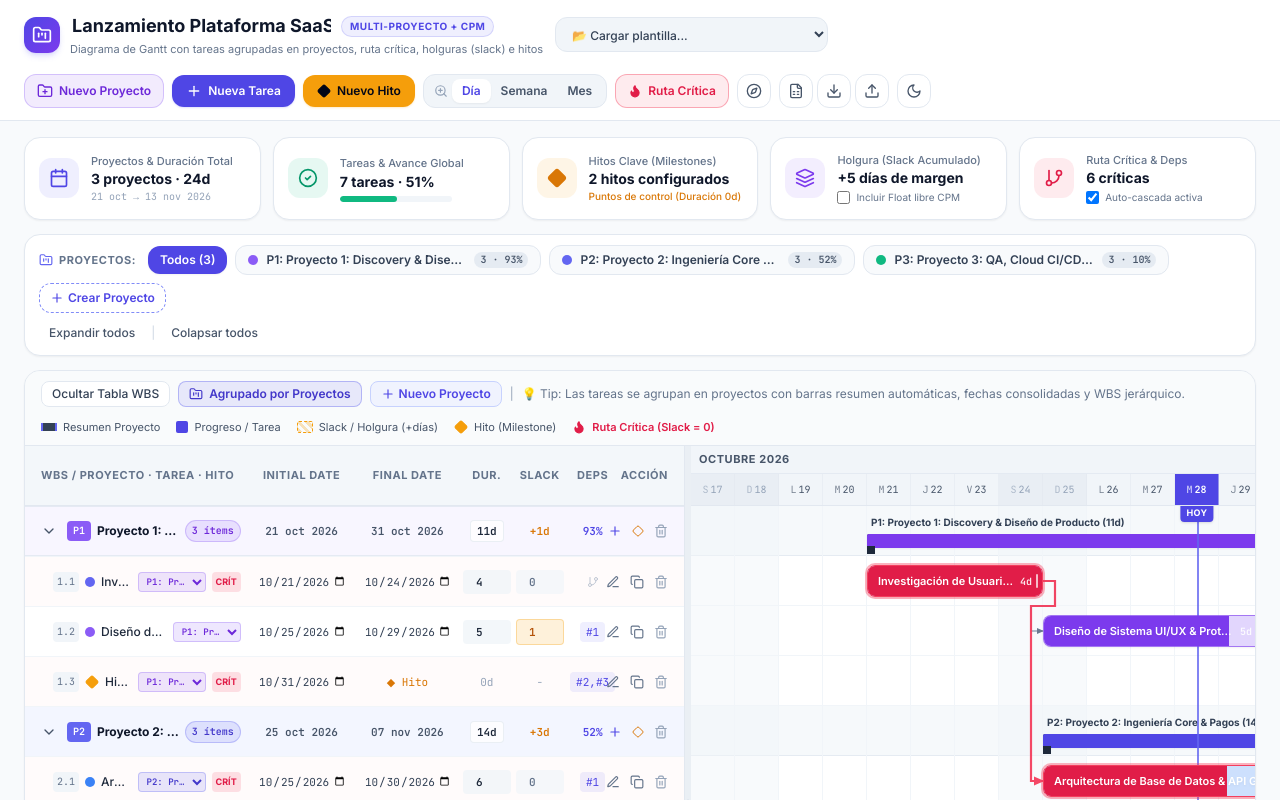
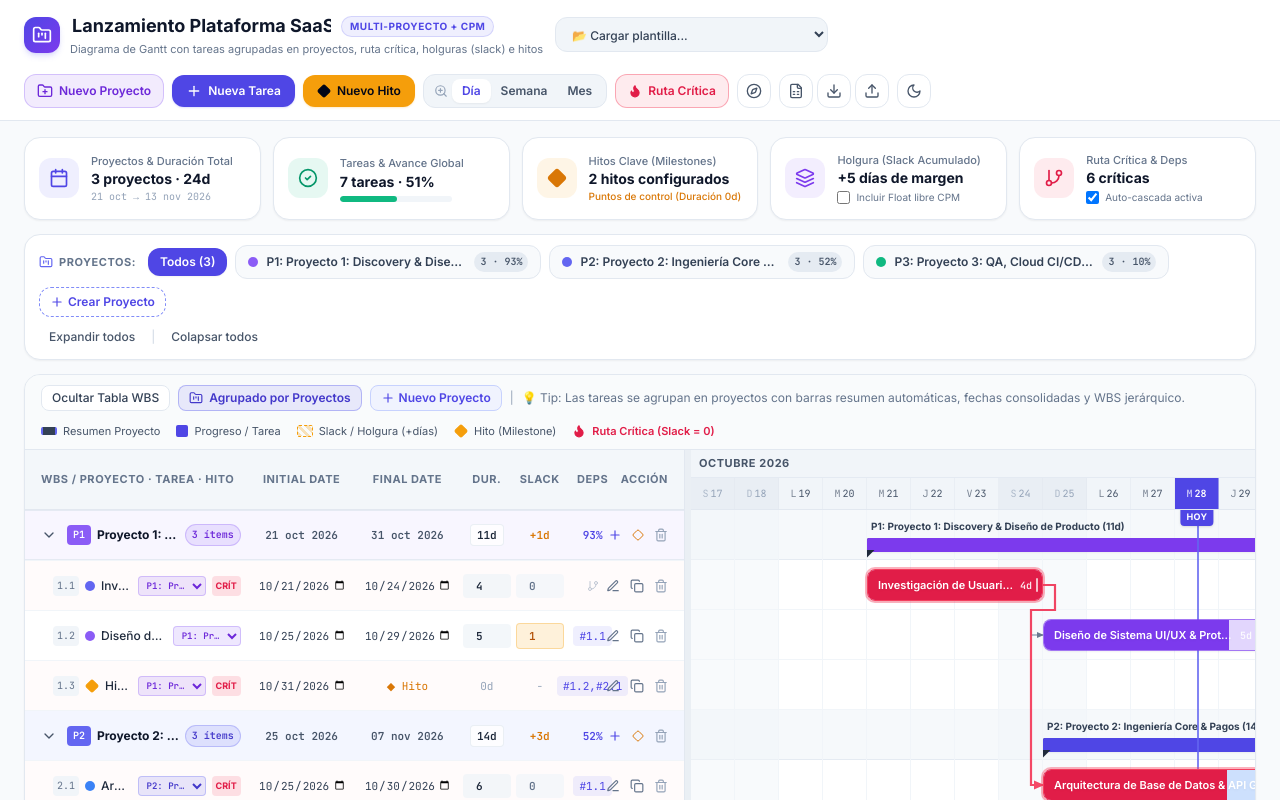
Before and after one commit to francobellu/Gantt-Planner, a React (Vite) app: page / in a window 1280 px wide. Shown: the top 800 px of the page. Built offline with nearby package versions, Linux system fonts and the light colour scheme.

Commit message:
fix(projects): sync hierarchical WBS codes, live drag project rollup, legacy JSON import, and bracket CSS

```diff
--- a/src/App.tsx
+++ b/src/App.tsx
@@ -159,14 +159,31 @@ export function App() {
     }
   }, [projectName, projects, items]);
 
-  // Compute enriched items with WBS, Slack End Dates, Critical Path (CPM), and Conflict flags
-  const computedItems = useMemo(() => computeGanttMetrics(items), [items]);
+  // Compute base enriched items with WBS, Slack End Dates, Critical Path (CPM), and Conflict flags
+  const baseComputedItems = useMemo(() => computeGanttMetrics(items), [items]);
 
   // Compute project groups with rolled-up dates, durations, and hierarchical WBS
   const projectGroups = useMemo(
-    () => groupItemsByProject(computedItems, projects),
-    [computedItems, projects]
+    () => groupItemsByProject(baseComputedItems, projects),
+    [baseComputedItems, projects]
   );
+
+  // Synchronized list of projects (including any auto-recovered orphan project groups)
+  const effectiveProjects = useMemo(
+    () => projectGroups.map((g) => g.project),
+    [projectGroups]
+  );
+
+  // Enrich computedItems with hierarchical wbsCode (e.g. 1.1, 1.2, 2.1) and resolved projectId
+  const computedItems = useMemo(() => {
+    const enrichedMap = new Map<string, ComputedGanttItem>();
+    for (const group of projectGroups) {
+      for (const it of group.items) {
+        enrichedMap.set(it.id, it);
+      }
+    }
+    return baseComputedItems.map((it) => enrichedMap.get(it.id) || it);
+  }, [baseComputedItems, projectGroups]);
 
   // Project KPI metrics
   const metrics = useMemo(() => {
@@ -317,26 +334,26 @@ export function App() {
   };
 
   const handleUpdateProject = (updatedProj: GanttProject) => {
-    setProjects((prev) =>
-      prev.map((p) => (p.id === updatedProj.id ? updatedProj : p))
+    setProjects(() =>
+      effectiveProjects.map((p) => (p.id === updatedProj.id ? updatedProj : p))
     );
   };
 
   const handleToggleProjectCollapse = (projectId: string) => {
-    setProjects((prev) =>
-      prev.map((p) =>
+    setProjects(() =>
+      effectiveProjects.map((p) =>
         p.id === projectId ? { ...p, collapsed: !p.collapsed } : p
       )
     );
   };
 
   const handleExpandCollapseAll = (collapsed: boolean) => {
-    setProjects((prev) => prev.map((p) => ({ ...p, collapsed })));
+    setProjects(() => effectiveProjects.map((p) => ({ ...p, collapsed })));
   };
 
   const handleDeleteProject = (projectId: string) => {
-    if (projects.length <= 1) return;
-    const remaining = projects.filter((p) => p.id !== projectId);
+    if (effectiveProjects.length <= 1) return;
+    const remaining = effectiveProjects.filter((p) => p.id !== projectId);
     const fallbackId = remaining[0].id;
     setProjects(remaining);
     setItems((prev) =>
@@ -375,7 +392,11 @@ export function App() {
   };
 
   const handleExportJSON = () => {
-    const payload = JSON.stringify({ projectName, projects, items }, null, 2);
+    const payload = JSON.stringify(
+      { projectName, projects: effectiveProjects, items },
+      null,
+      2
+    );
     const blob = new Blob([payload], { type: 'application/json' });
     const url = URL.createObjectURL(blob);
     const a = document.createElement('a');
@@ -386,7 +407,12 @@ export function App() {
   };
 
   const handleExportCSV = () => {
-    const projectMap = new Map(projects.map((p) => [p.id, p.name]));
+    const projectMap = new Map(
+      projectGroups.map((g) => [g.project.id, g.project.name])
+    );
+    const orderedItems = groupByProject
+      ? projectGroups.flatMap((g) => g.items)
+      : computedItems;
     const headers = [
       'WBS',
       'Proyecto',
@@ -401,8 +427,8 @@ export function App() {
       'Ruta Critica',
       'Responsable',
     ];
-    const rows = computedItems.map((it) => [
-      it.wbs,
+    const rows = orderedItems.map((it) => [
+      groupByProject ? it.wbsCode || it.wbs : it.wbs,
       `"${(projectMap.get(it.projectId || '') || 'General').replace(/"/g, '""')}"`,
       it.type === 'milestone' ? 'Hito' : 'Tarea',
       `"${it.name.replace(/"/g, '""')}"`,
@@ -433,19 +459,33 @@ export function App() {
       try {
         const parsed = JSON.parse(String(ev.target?.result));
         if (Array.isArray(parsed.items)) {
+          const importedName = parsed.projectName || projectName;
           if (parsed.projectName) setProjectName(parsed.projectName);
-          if (Array.isArray(parsed.projects) && parsed.projects.length > 0) {
-            setProjects(
-              parsed.projects.map((raw: Partial<GanttProject>, i: number) =>
-                sanitizeProject(raw, i)
-              )
-            );
-          }
-          setItems(
-            parsed.items.map((raw: Partial<GanttItem>, i: number) =>
-              sanitizeGanttItem(raw, i)
-            )
+          const cleanItems = parsed.items.map((raw: Partial<GanttItem>, i: number) =>
+            sanitizeGanttItem(raw, i)
           );
+          const baseProjects =
+            Array.isArray(parsed.projects) && parsed.projects.length > 0
+              ? parsed.projects.map((raw: Partial<GanttProject>, i: number) =>
+                  sanitizeProject(raw, i)
+                )
+              : [
+                  sanitizeProject(
+                    {
+                      id: 'proj-default',
+                      name: importedName || 'Proyecto General',
+                      color: 'indigo',
+                      collapsed: false,
+                    },
+                    0
+                  ),
+                ];
+          const syncedGroups = groupItemsByProject(
+            computeGanttMetrics(cleanItems),
+            baseProjects
+          );
+          setProjects(syncedGroups.map((g) => g.project));
+          setItems(cleanItems);
           setSelectedProjectId('all');
         }
       } catch {
@@ -810,7 +850,7 @@ export function App() {
                     P{group.projectIndex}: {group.project.name}
                   </span>
                   <span
-                    className={`font-mono text-[10px] px-1.5 py-0.2 rounded-full ${
+                    className={`font-mono text-[10px] px-1.5 py-0.5 rounded-full ${
                       isSelected
                         ? 'bg-white/20 text-white'
                         : 'bg-slate-200/80 dark:bg-slate-700 text-slate-600 dark:text-slate-300'
@@ -935,7 +975,7 @@ export function App() {
         {/* Interactive Split-Pane Gantt Chart & WBS Table with Project Grouping */}
         <GanttWorkspace
           items={computedItems}
-          projects={projects}
+          projects={effectiveProjects}
           groupByProject={groupByProject}
           selectedProjectId={selectedProjectId}
           zoom={zoom}
@@ -964,7 +1004,7 @@ export function App() {
         initialItem={editingItem}
         defaultType={defaultModalType}
         defaultProjectId={defaultModalProjectId}
-        projects={projects}
+        projects={effectiveProjects}
         onCreateProject={handleCreateProject}
         allItems={computedItems}
       />
--- a/src/components/GanttWorkspace.tsx
+++ b/src/components/GanttWorkspace.tsx
@@ -198,11 +198,60 @@ export const GanttWorkspace: React.FC<GanttWorkspaceProps> = ({
   // Day column width according to zoom level
   const dayWidth = zoom === 'day' ? 44 : zoom === 'week' ? 28 : 16;
 
+  // Apply live drag preview delta to items so project summary bars and rolled-up dates update in real time while dragging
+  const effectiveItems = useMemo(() => {
+    if (!dragState || dragState.dayDelta === 0) return items;
+    return items.map((it) => {
+      if (it.id !== dragState.itemId) return it;
+      if (dragState.mode === 'move') {
+        const newStart = formatDateISO(addDays(dragState.origStart, dragState.dayDelta));
+        const newEnd =
+          it.type === 'milestone'
+            ? newStart
+            : calculateEndDateFromDuration(newStart, dragState.origDuration, 'task');
+        const newSlackEnd = formatDateISO(
+          addDays(parseDateSafe(newEnd), Math.max(0, it.slack || 0))
+        );
+        return {
+          ...it,
+          startDate: newStart,
+          endDate: newEnd,
+          slackEndDate: newSlackEnd,
+        };
+      }
+      if (dragState.mode === 'resize' && it.type === 'task') {
+        const newDur = Math.max(1, dragState.origDuration + dragState.dayDelta);
+        const newEnd = calculateEndDateFromDuration(it.startDate, newDur, 'task');
+        const newSlackEnd = formatDateISO(
+          addDays(parseDateSafe(newEnd), Math.max(0, it.slack || 0))
+        );
+        return {
+          ...it,
+          duration: newDur,
+          endDate: newEnd,
+          slackEndDate: newSlackEnd,
+        };
+      }
+      return it;
+    });
+  }, [items, dragState]);
+
   // Group items into projects with rolled-up dates, durations, and hierarchical WBS
   const allProjectGroups = useMemo(
-    () => groupItemsByProject(items, projects),
-    [items, projects]
+    () => groupItemsByProject(effectiveItems, projects),
+    [effectiveItems, projects]
   );
+
+  // Fast lookup map of enriched items (including wbsCode) by ID
+  const enrichedItemById = useMemo(() => {
+    const map = new Map<string, ComputedGanttItem>();
+    for (const g of allProjectGroups) {
+      for (const it of g.items) {
+        map.set(it.id, it);
+      }
+    }
+    return map;
+  }, [allProjectGroups]);
 
   const visibleProjectGroups = useMemo(() => {
     if (!selectedProjectId || selectedProjectId === 'all') {
@@ -538,7 +587,7 @@ export const GanttWorkspace: React.FC<GanttWorkspaceProps> = ({
         {/* Visual Legend */}
         <div className="flex flex-wrap items-center gap-4 text-[11px] text-slate-600 dark:text-slate-400">
           <span className="flex items-center gap-1.5">
-            <span className="w-4 h-2 rounded-xs bg-slate-700 dark:bg-slate-300 inline-block border-x-2 border-indigo-500" />
+            <span className="w-4 h-2 rounded-sm bg-slate-700 dark:bg-slate-300 inline-block border-x-2 border-indigo-500" />
             Resumen Proyecto
           </span>
           <span className="flex items-center gap-1.5">
@@ -711,7 +760,7 @@ export const GanttWorkspace: React.FC<GanttWorkspaceProps> = ({
                               >
                                 <Diamond className="w-3 h-3" />
                               </button>
-                              {projects.length > 1 && onDeleteProject && (
+                              {allProjectGroups.length > 1 && onDeleteProject && (
                                 <button
                                   type="button"
                                   onClick={() => onDeleteProject(group.project.id)}
@@ -774,7 +823,7 @@ export const GanttWorkspace: React.FC<GanttWorkspaceProps> = ({
                               className="w-full bg-transparent font-medium text-slate-800 dark:text-slate-100 truncate focus:bg-white dark:focus:bg-slate-800 focus:px-1.5 focus:py-0.5 rounded outline-none focus:ring-1 focus:ring-indigo-500"
                               title={`${item.name} (${group.project.name})`}
                             />
-                            {projects.length > 1 && (
+                            {allProjectGroups.length > 1 && (
                               <select
                                 value={group.project.id}
                                 onChange={(e) =>
@@ -788,9 +837,9 @@ export const GanttWorkspace: React.FC<GanttWorkspaceProps> = ({
                                 }`}
                                 title={`Proyecto: ${group.project.name} (cambiar de proyecto)`}
                               >
-                                {projects.map((p, idx) => (
-                                  <option key={p.id} value={p.id}>
-                                    P{idx + 1}: {p.name}
+                                {allProjectGroups.map((g) => (
+                                  <option key={g.project.id} value={g.project.id}>
+                                    P{g.projectIndex}: {g.project.name}
                                   </option>
                                 ))}
                               </select>
@@ -953,8 +1002,11 @@ export const GanttWorkspace: React.FC<GanttWorkspaceProps> = ({
                                 <span>
                                   {item.dependencies
                                     .map((depId) => {
-                                      const found = items.find((x) => x.id === depId);
-                                      return found ? `#${found.wbs}` : '';
+                                      const found = enrichedItemById.get(depId);
+                                      if (!found) return '';
+                                      return groupByProject
+                                        ? `#${found.wbsCode || found.wbs}`
+                                        : `#${found.wbs}`;
                                     })
                                     .filter(Boolean)
                                     .join(',')}
@@ -1357,9 +1409,9 @@ export const GanttWorkspace: React.FC<GanttWorkspaceProps> = ({
                             className={`h-full rounded-tl-sm transition-all ${projTheme.fillBg}`}
                           />
                           {/* Left Bracket Downward Cap */}
-                          <div className="absolute -bottom-1.5 left-0 w-2 h-2 bg-slate-800 dark:bg-slate-200 clip-path-bracket-left rounded-bl-xs" />
+                          <div className="absolute -bottom-1.5 left-0 w-2 h-2 bg-slate-800 dark:bg-slate-200 clip-path-bracket-left" />
                           {/* Right Bracket Downward Cap */}
-                          <div className="absolute -bottom-1.5 right-0 w-2 h-2 bg-slate-800 dark:bg-slate-200 clip-path-bracket-right rounded-br-xs" />
+                          <div className="absolute -bottom-1.5 right-0 w-2 h-2 bg-slate-800 dark:bg-slate-200 clip-path-bracket-right" />
                         </div>
                       </div>
                     </div>
@@ -1448,16 +1500,16 @@ export const GanttWorkspace: React.FC<GanttWorkspaceProps> = ({
                               <span>
                                 #{item.wbsCode || item.wbs} ◆ {item.name}
                               </span>
-                              <span className="px-1.5 py-0.2 rounded bg-indigo-500/30 text-indigo-200 text-[10px] font-normal">
+                              <span className="px-1.5 py-0.5 rounded bg-indigo-500/30 text-indigo-200 text-[10px] font-normal">
                                 📁 {group.project.name}
                               </span>
                               {item.assignee && (
-                                <span className="px-1.5 py-0.2 rounded bg-slate-700 text-slate-200 text-[10px] font-normal">
+                                <span className="px-1.5 py-0.5 rounded bg-slate-700 text-slate-200 text-[10px] font-normal">
                                   👤 {item.assignee}
                                 </span>
                               )}
                               {item.isCritical && (
-                                <span className="px-1.5 py-0.2 rounded bg-rose-500/30 text-rose-300 text-[10px]">
+                                <span className="px-1.5 py-0.5 rounded bg-rose-500/30 text-rose-300 text-[10px]">
                                   Ruta Crítica
                                 </span>
                               )}
@@ -1578,16 +1630,16 @@ export const GanttWorkspace: React.FC<GanttWorkspaceProps> = ({
                               <span>
                                 #{item.wbsCode || item.wbs} {item.name}
                               </span>
-                              <span className="px-1.5 py-0.2 rounded bg-indigo-500/30 text-indigo-200 text-[10px] font-normal">
+                              <span className="px-1.5 py-0.5 rounded bg-indigo-500/30 text-indigo-200 text-[10px] font-normal">
                                 📁 {group.project.name}
                               </span>
                               {item.assignee && (
-                                <span className="px-1.5 py-0.2 rounded bg-slate-700 text-slate-200 text-[10px] font-normal">
+                                <span className="px-1.5 py-0.5 rounded bg-slate-700 text-slate-200 text-[10px] font-normal">
                                   👤 {item.assignee}
                                 </span>
                               )}
                               {item.isCritical && (
-                                <span className="px-1.5 py-0.2 rounded bg-rose-500/30 text-rose-300 text-[10px]">
+                                <span className="px-1.5 py-0.5 rounded bg-rose-500/30 text-rose-300 text-[10px]">
                                   Ruta Crítica
                                 </span>
                               )}
--- a/src/index.css
+++ b/src/index.css
@@ -26,3 +26,12 @@
 ::-webkit-scrollbar-thumb:hover {
   background: rgba(100, 116, 139, 0.7);
 }
+
+/* Gantt Project Summary Bracket End-Caps */
+.clip-path-bracket-left {
+  clip-path: polygon(0 0, 100% 0, 0 100%);
+}
+
+.clip-path-bracket-right {
+  clip-path: polygon(0 0, 100% 0, 100% 100%);
+}
--- a/src/utils/ganttEngine.ts
+++ b/src/utils/ganttEngine.ts
@@ -561,7 +561,9 @@ export function groupItemsByProject(
     const startDate = formatDateISO(minStart);
     const endDate = formatDateISO(maxEnd);
     const slackEndDate = formatDateISO(maxSlackEnd);
-    const duration = Math.max(1, differenceInCalendarDays(maxEnd, minStart) + 1);
+    const rawSpanDays = differenceInCalendarDays(maxEnd, minStart);
+    const duration =
+      tasksCount === 0 && rawSpanDays === 0 ? 0 : Math.max(1, rawSpanDays + 1);
     const progress =
       tasksCount > 0
         ? Math.round(taskProgressSum / tasksCount)
```
Also changed, not shown: src/components/TaskFormModal.tsx (+42 -5 lines), 1 other file (tests, documents, lock files or other folders).
